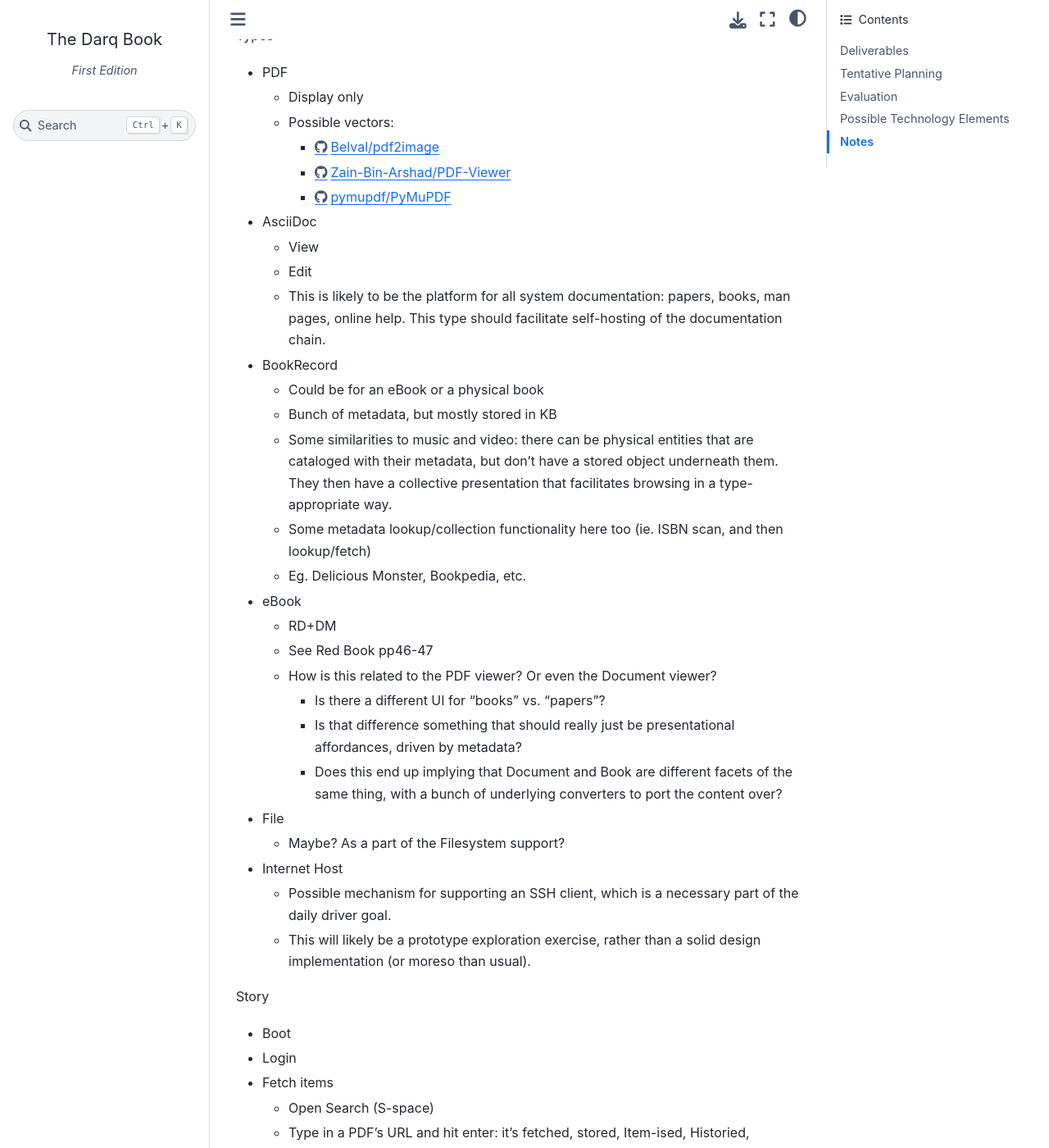
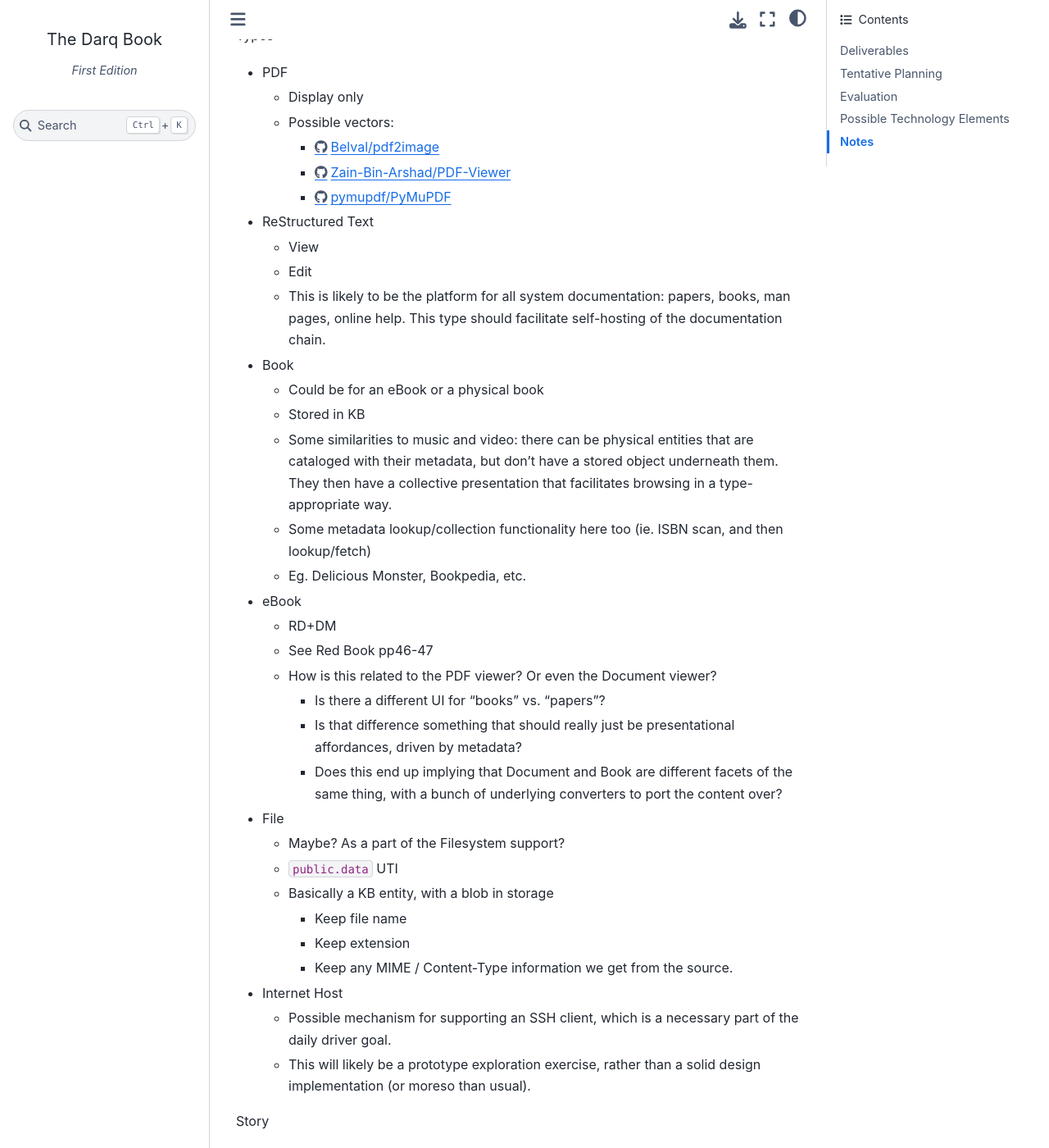
Before and after one commit to darqos/darqos, a Sphinx documentation site: the page built from doc/roadmap.rst, in a window 1280 px wide and 1400 px high, scrolled down 8636 px. Shown: the whole window at 82% size. Built offline with Sphinx 7.4.7 and the Sphinx Book theme 1.1.4, drawn with Linux system fonts in a browser that asks for light colours.

Commit message:
Drop AsciiDoc (back to reST).  Note Data type for files.

```diff
--- a/doc/roadmap.rst
+++ b/doc/roadmap.rst
@@ -452,7 +452,7 @@ Types
     * https://github.com/Zain-Bin-Arshad/PDF-Viewer
     * https://github.com/pymupdf/PyMuPDF
 
-* AsciiDoc
+* ReStructured Text
 
   * View
   * Edit
@@ -460,10 +460,10 @@ Types
     papers, books, man pages, online help.  This type should
     facilitate self-hosting of the documentation chain.
 
-* BookRecord
+* Book
 
   * Could be for an eBook or a physical book
-  * Bunch of metadata, but mostly stored in KB
+  * Stored in KB
   * Some similarities to music and video: there can be physical
     entities that are cataloged with their metadata, but don’t have a
     stored object underneath them.  They then have a collective
@@ -489,6 +489,12 @@ Types
 * File
 
   * Maybe?  As a part of the Filesystem support?
+  * ``public.data`` UTI
+  * Basically a KB entity, with a blob in storage
+
+    * Keep file name
+    * Keep extension
+    * Keep any MIME / Content-Type information we get from the source.
 
 * Internet Host
 
```
